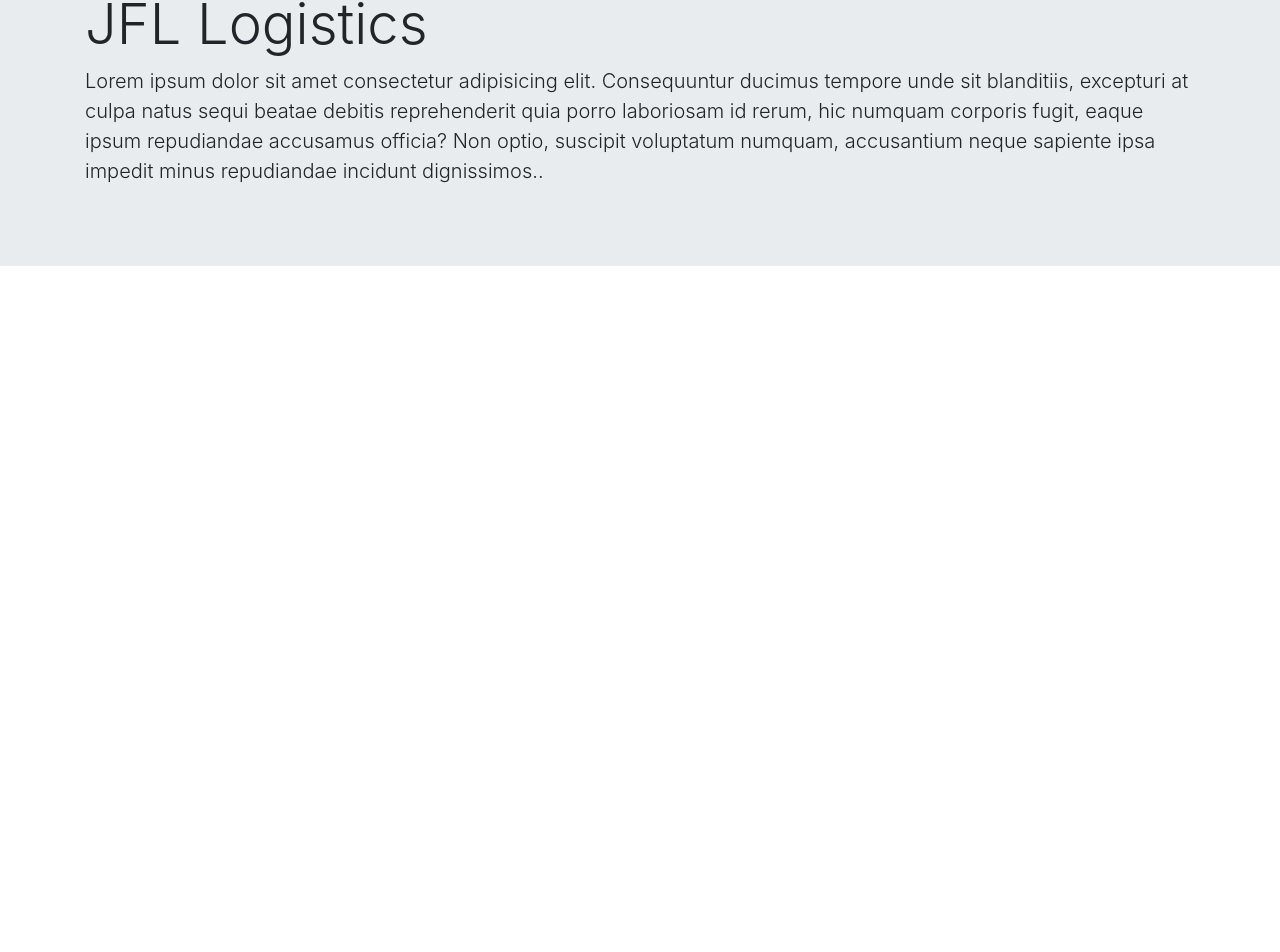
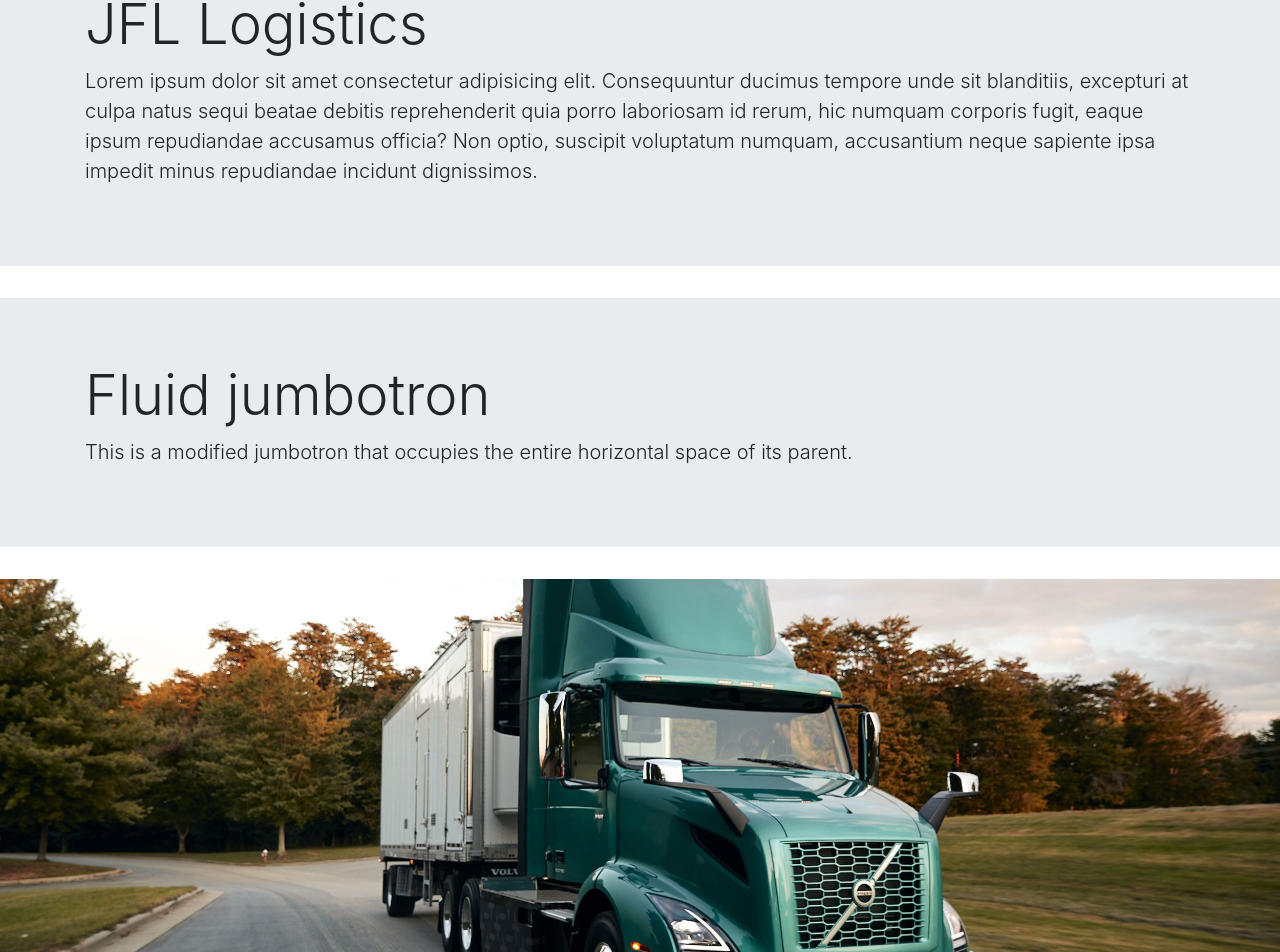
Before and after one commit to johnsondavid1107/JFL_Logistics, a React (Create React App) app in the folder jfl_logistics/client/: page / in a window 1280 px wide. Shown: the part 129-1081 px from the top of the page. Before the commit the page ends 800 px from the top, so only its background shows below. Built offline with nearby package versions, Linux system fonts and the light colour scheme.

Commit message:
added parallax effect to home image

```diff
--- a/jfl_logistics/client/src/App.js
+++ b/jfl_logistics/client/src/App.js
@@ -1,15 +1,44 @@
 import logo from './logo.svg';
 import './App.css';
 import NavBarComp from "./components/NavBarComp"
-import Jumbotron from "./components/Jumbotron";
+import Home from "./pages/Home"
+import JFLTruck from "./components/jflTruck.jpg"
 
 
 
 function App() {
+
+  const styles = {
+    truckImage: {
+      backgroundImage: `url(${JFLTruck})`,
+      width: "50%",
+      height: "800px"
+    },
+    parallax: {
+      width: "100%",
+      backgroundAttachment: "fixed",
+      backgroundRepeat: "no-repeat",
+      backgroundSize: "cover",
+      backgroundPosition: "center",
+      backgroundImage: `url(${JFLTruck})`,
+      height: "400px"
+
+    }
+  }
   return (
     <div>
       <NavBarComp />
-      <Jumbotron />
+      <Home />
+
+      <div className="row">
+        <div className="col-12">
+          <div src={JFLTruck} alt="truck" style={styles.parallax}></div>
+
+        </div>
+      </div>
+
+
+
 
     </div>
   );
--- a/jfl_logistics/client/src/components/Jumbotron.js
+++ /dev/null
@@ -1,17 +0,0 @@
-import React from "react"
-
-function Jumbotron() {
-    return (
-        <div>
-            <div class="jumbotron jumbotron-fluid">
-                <div class="container">
-                    <h1 class="display-4">JFL Logistics</h1>
-                    <p class="lead"><lorem50>Lorem ipsum dolor sit amet consectetur adipisicing elit. Consequuntur ducimus tempore unde sit blanditiis, excepturi at culpa natus sequi beatae debitis reprehenderit quia porro laboriosam id rerum, hic numquam corporis fugit, eaque ipsum repudiandae accusamus officia? Non optio, suscipit voluptatum numquam, accusantium neque sapiente ipsa impedit minus repudiandae incidunt dignissimos.</lorem50>.</p>
-                </div>
-            </div>
-
-        </div>
-    )
-}
-
-export default Jumbotron
--- /dev/null
+++ b/jfl_logistics/client/src/components/JumbotronMain.js
@@ -0,0 +1,17 @@
+import React from "react"
+
+function JumbotronMain() {
+    return (
+        <div>
+            <div className="jumbotron jumbotron-fluid">
+                <div className="container">
+                    <h1 className="display-4">JFL Logistics</h1>
+                    <p className="lead">Lorem ipsum dolor sit amet consectetur adipisicing elit. Consequuntur ducimus tempore unde sit blanditiis, excepturi at culpa natus sequi beatae debitis reprehenderit quia porro laboriosam id rerum, hic numquam corporis fugit, eaque ipsum repudiandae accusamus officia? Non optio, suscipit voluptatum numquam, accusantium neque sapiente ipsa impedit minus repudiandae incidunt dignissimos.</p>
+                </div>
+            </div>
+
+        </div>
+    )
+}
+
+export default JumbotronMain
--- /dev/null
+++ b/jfl_logistics/client/src/components/JumbrotronContent.js
@@ -0,0 +1,15 @@
+import React from "react"
+
+function JumbotronContent() {
+    return (
+        <div>
+            <div className="jumbotron jumbotron-fluid">
+                <div className="container">
+                    <h1 className="display-4">Fluid jumbotron</h1>
+                    <p className="lead">This is a modified jumbotron that occupies the entire horizontal space of its parent.</p>
+                </div>
+            </div>
+        </div>
+    )
+}
+export default JumbotronContent
--- a/jfl_logistics/client/src/components/NavBarComp.js
+++ b/jfl_logistics/client/src/components/NavBarComp.js
@@ -8,7 +8,8 @@ function NavBarComp() {
     const styles = {
         noPadding: {
             padding: 0
-        }
+        },
+
     }
 
     return (
@@ -30,6 +31,7 @@ function NavBarComp() {
                     </Nav>
 
                 </Navbar.Collapse>
+                <button className="btn btn-outline-success my-2 my-sm-0" type="submit" >Request a Quote!</button>
             </Navbar>
         </div>
     )
--- /dev/null
+++ b/jfl_logistics/client/src/pages/Home.js
@@ -0,0 +1,15 @@
+import React from "react"
+
+import JumbotronMain from "../components/JumbotronMain";
+import JumbotronContent from "../components/JumbrotronContent"
+
+function Home() {
+    return (
+        <div>
+            <JumbotronMain />
+            <JumbotronContent />
+        </div>
+
+    )
+}
+export default Home
```
Also changed, not shown: jfl_logistics/package.json (added, +13 -0 lines), package.json (deleted, +0 -20 lines), jfl_logistics/client/src/components/jflTruck.jpg (added).
